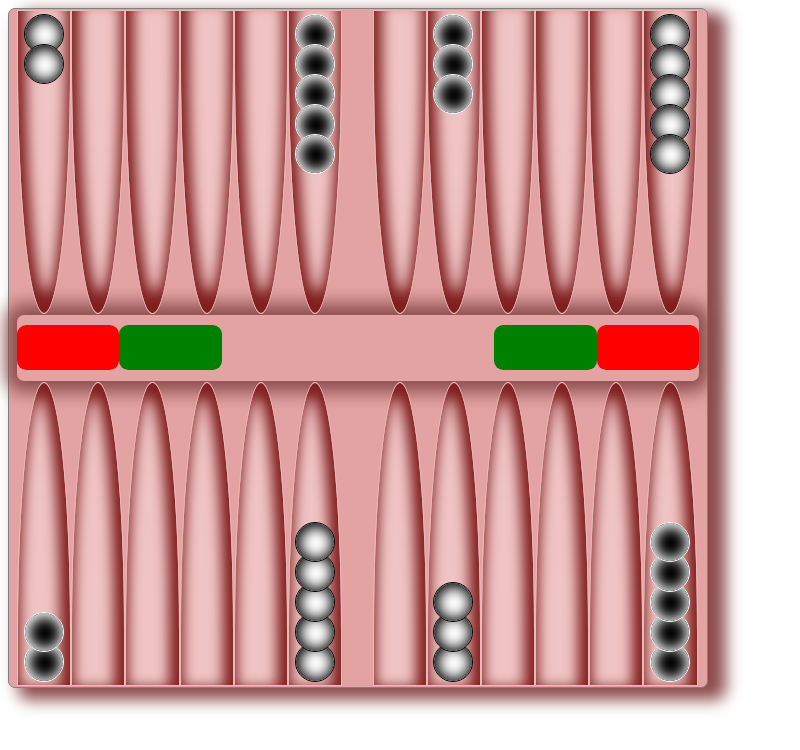
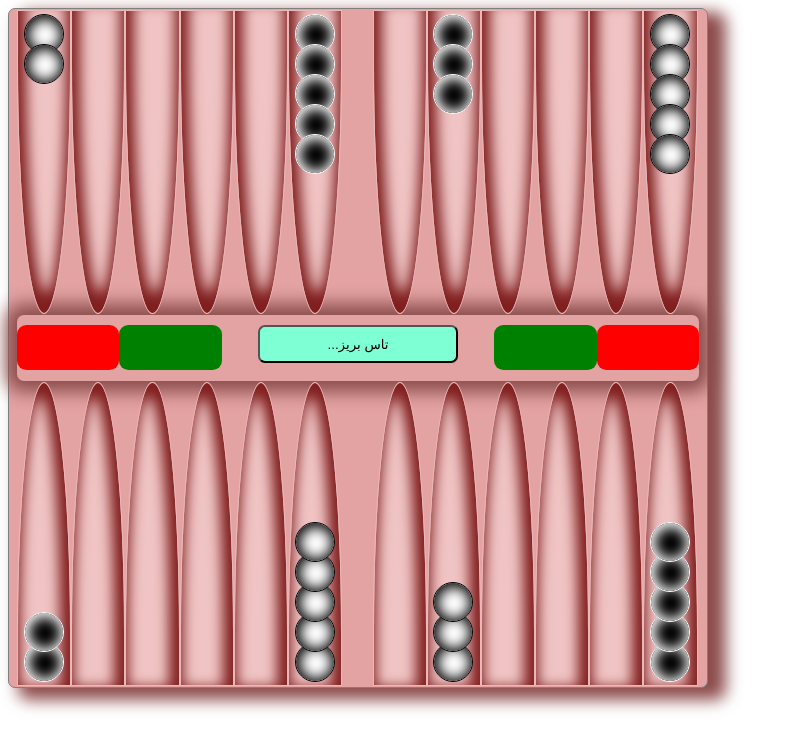
Before and after one commit to mabbaszadegan/Backgammon, a React (Create React App) app: page / in a window 1280 px wide. Shown: the top 750 px of the page, without its empty margins (0-800 px from the left). Built offline with nearby package versions, Linux system fonts and the light colour scheme.

Commit message:
rolling dice

```diff
--- /dev/null
+++ b/src/Components/Dice/Dice.js
@@ -0,0 +1,49 @@
+import { useState } from "react";
+import DiceStyles from "./Dice.module.css";
+
+const Dice = (props) => {
+  const [gameState, setGameState] = useState({
+    movePlayerNo: -1,
+    steps: [],
+  });
+  const diceClickHandler = (event) => {
+    if (gameState.steps.length > 0) return;
+
+    let playerNo = gameState.movePlayerNo;
+    if (playerNo === -1) playerNo = (Math.floor(Math.random() * 10) % 2) + 1;
+    playerNo = playerNo === 1 ? 2 : 1;
+
+    const [dice1Value, dice2Value] = [
+      (Math.floor(Math.random() * 10) % 6) + 1,
+      (Math.floor(Math.random() * 10) % 6) + 1,
+    ];
+
+    const newState = {
+      movePlayerNo: playerNo,
+      steps: [dice1Value, dice2Value],
+    };
+    if (dice1Value === dice2Value) newState.steps.push(dice1Value, dice2Value);
+    setGameState(newState);
+  };
+  return (
+    <div className={DiceStyles["dice-section"]}>
+      <input
+        type="button"
+        value={`تاس بریز...`}
+        style={{ display: gameState.steps.length > 0 ? "none" : "block" }}
+        onClick={diceClickHandler}
+      />
+      <label
+        style={{ display: gameState.steps.length > 0 ? "block" : "none" }}
+        className={DiceStyles["movePlayerNo"]}
+      >
+        بازیکن شماره {gameState.movePlayerNo}
+      </label>
+      {gameState.steps.map((step, index) => (
+        <label key={index} className={DiceStyles["moving-step"]}>{step}</label>
+      ))}
+    </div>
+  );
+};
+
+export default Dice;
--- /dev/null
+++ b/src/Components/Dice/Dice.module.css
@@ -0,0 +1,30 @@
+.dice-section{
+    direction: rtl;
+    width: 100%;
+    position: relative;
+}
+
+.dice-section input[type='button']{
+    background-color: aquamarine;
+    border-radius: 7px;
+    padding: 7pt;
+    cursor: pointer;
+    width: 200px;
+}
+.movePlayerNo{
+    color: #3c3232;
+    font-size: 10pt;
+    position: relative;
+    top: -5pt;
+    text-shadow: 0px 3px 5px black;
+}
+
+.moving-step{
+    display: inline-block;
+    width: 30px;
+    height: 30px;
+    border-radius: 50%;
+    margin-left: 7pt;
+    padding: 6px;
+    box-shadow: inset -3px 9px 14px 3px #a3eba3;
+}
--- a/src/Components/GameBoard/GameBoard.js
+++ b/src/Components/GameBoard/GameBoard.js
@@ -6,7 +6,19 @@ import { useState } from "react";
 
 const GameBoard = () => {
   const [ballsState, setBallsState] = useState(DUMMY_BallsState.data);
+  const [gameState, setGameState] = useState({
+    movePlayerNo:1,
+    step1:-1,
+    step2:-1,
+    step3:-1,
+    step4:-1
+  });
+
   const barUpdateHandler = (state) => {
+    if (state.playerNo !== gameState.movePlayerNo) {
+      return;
+    }
+
     setBallsState((prevState) => {
       const getNewBallsState = () => {
         let newBallsState = prevState;
@@ -18,6 +30,7 @@ const GameBoard = () => {
         );
 
         if (newBarBalls.length > 1) {
+
         }
 
         if (newBarBalls.length <= 1) {
@@ -42,6 +55,13 @@ const GameBoard = () => {
           ];
         }
 
+        setGameState({
+          movePlayerNo:state.playerNo === 1 ? 2 : 1,
+          step1:-1,
+          step2:-1,
+          step3:-1,
+          step4:-1
+        });
         return newBallsState;
       };
 
@@ -123,6 +143,7 @@ const GameBoard = () => {
           <tr>
             <td colSpan={3}>
               <GameStatus
+                state={gameState}
                 attackedBalls_player1={ballsState.filter(
                   (bs) => bs.barNo === -1 && bs.playerNo === 1
                 )}
--- a/src/Components/GameStatus/GameStatus.js
+++ b/src/Components/GameStatus/GameStatus.js
@@ -1,4 +1,5 @@
 import GameBall from "../GameBall/GameBall";
+import Dice from "../Dice/Dice";
 import "./GameStatus.css";
 
 const GameStatus = (props) => {
@@ -23,6 +24,7 @@ const GameStatus = (props) => {
         />
       </div>
       <div className="dice">
+          <Dice />
       </div>
       <div className="win">
         <GameBall
```
